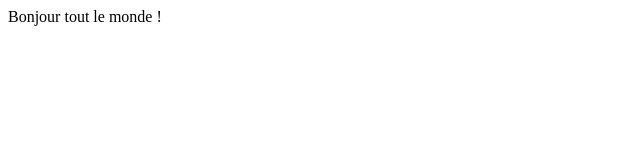
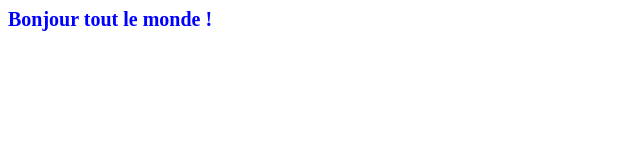
Before and after one commit to sebmatdev/formationGIT, a plain HTML site: page index.html in a window 1280 px wide. Shown: the whole page, without its empty margins (0-640 px from the left). Drawn offline with Linux system fonts and the light colour scheme.

Commit message:
Ajout styles

```diff
--- a/index.html
+++ b/index.html
@@ -4,6 +4,13 @@
         <meta charset="UTF-8" />
         <title>Document</title>
     </head>
+    <style>
+        body {
+            font-size: 20px;
+            color: blue;
+            font-weight: bold;
+        }
+    </style>
     <body>
         Bonjour tout le monde !
     </body>
```
